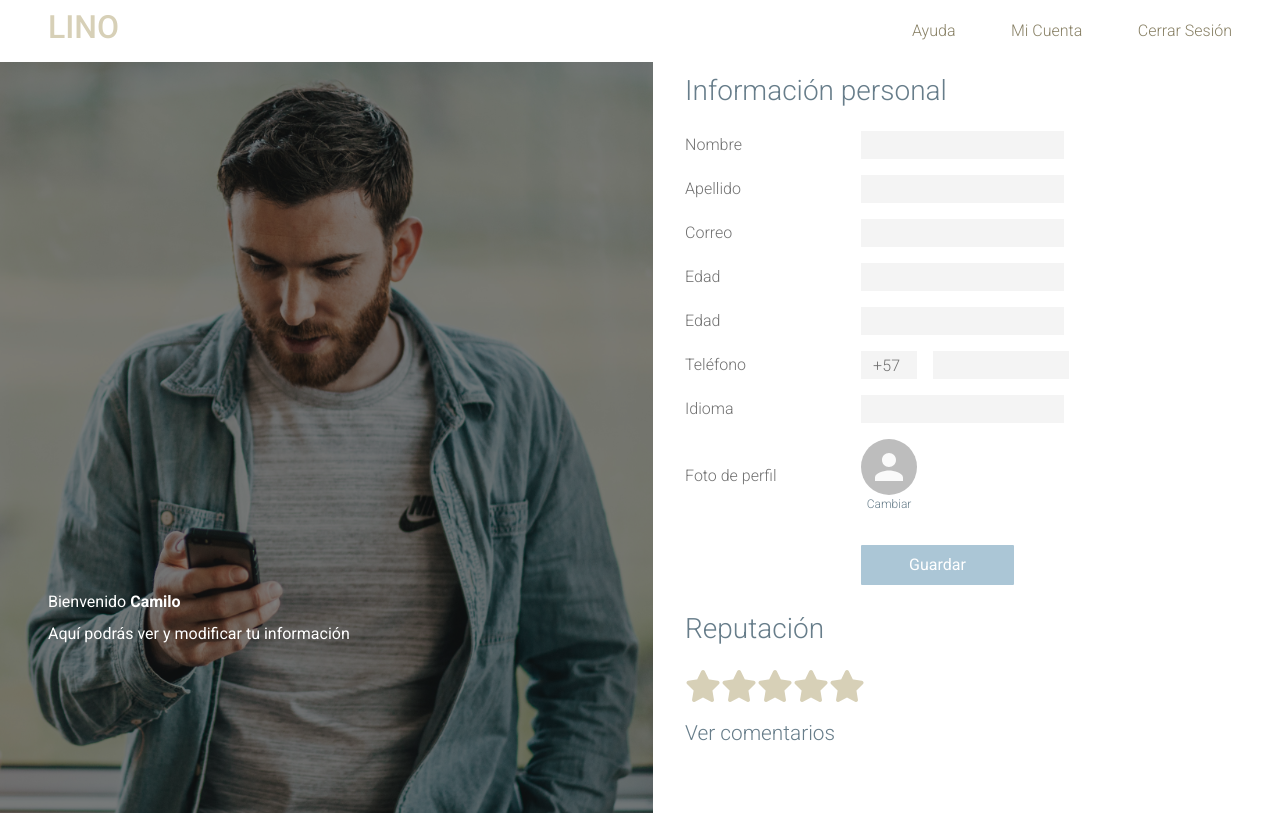
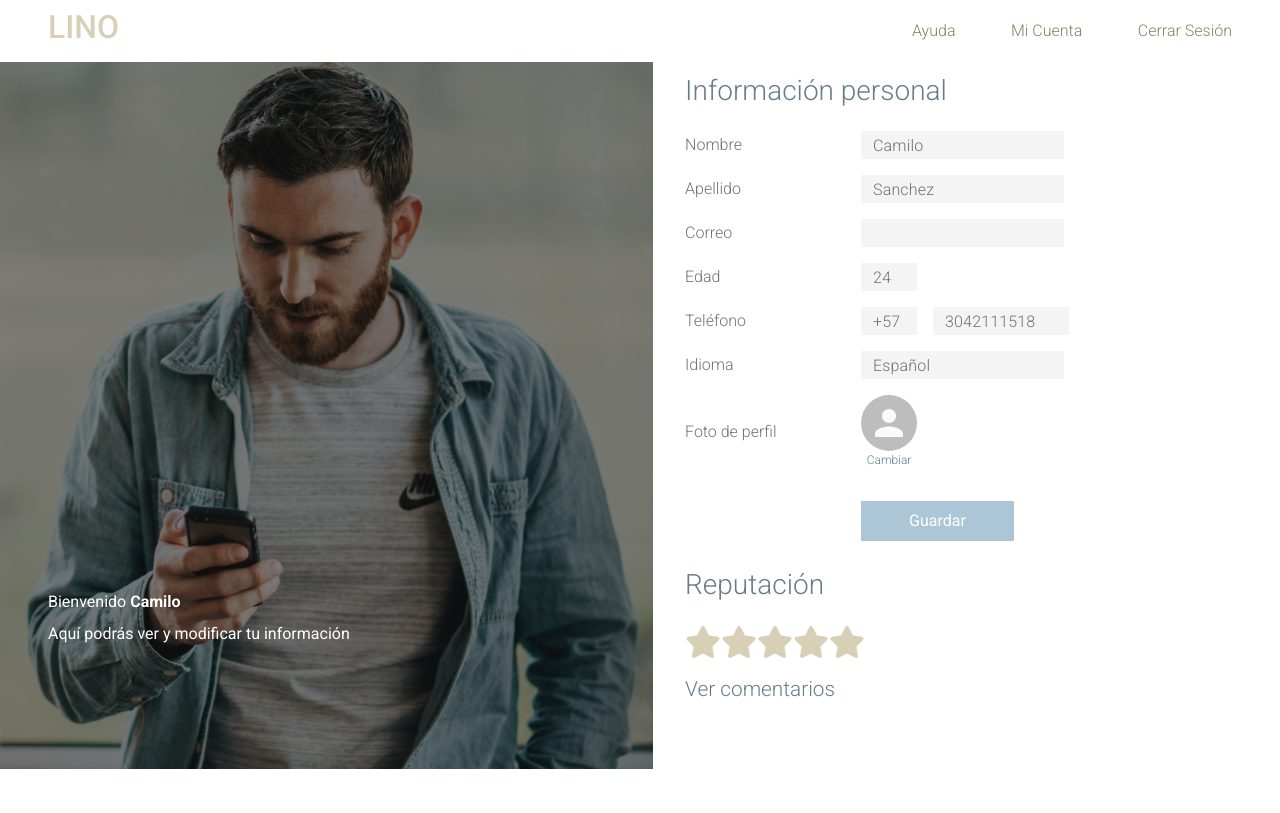
Before and after one commit to Sagalo04/lino-app, a React (Create React App) app: page /User in a window 1280 px wide. Built offline with nearby package versions, Linux system fonts and the light colour scheme; what google-maps-react would draw is missing.

Commit message:
Fields complete

```diff
--- a/src/Components/Acount/Acount.js
+++ b/src/Components/Acount/Acount.js
@@ -3,6 +3,8 @@ import React from 'react';
 import UserProfile from '../../UserProfile';
 import OButton from '../OButton/OButton';
 import './Acount.css'
+
+
 const useStyles = makeStyles((theme) => ({
     root: {
         display: 'flex',
@@ -113,31 +115,25 @@ function Acount(props) {
                         <div className="o-changeInfo">
                             <p className='o-labeled'>Nombre</p>
                             <FormControl className={classes.margin}>
-                                <BootstrapInput defaultValue="" id="bootstrap-input" />
+                                <BootstrapInput defaultValue="Camilo" id="bootstrap-input" />
                             </FormControl>
                         </div>
                         <div className="o-changeInfo">
                             <p className='o-labeled'>Apellido</p>
                             <FormControl className={classes.margin}>
-                                <BootstrapInput defaultValue="" id="bootstrap-input" />
+                                <BootstrapInput defaultValue="Sanchez" id="bootstrap-input" />
                             </FormControl>
                         </div>
                         <div className="o-changeInfo">
                             <p className='o-labeled'>Correo</p>
                             <FormControl className={classes.margin}>
-                                <BootstrapInput defaultValue="" id="bootstrap-input" />
+                                <BootstrapInput disabled defaultValue={`${UserProfile.getMail()}`} id="bootstrap-input" />
                             </FormControl>
                         </div>
                         <div className="o-changeInfo">
                             <p className='o-labeled'>Edad</p>
                             <FormControl className={classes.margin}>
-                                <BootstrapInput defaultValue="" id="bootstrap-input" />
-                            </FormControl>
-                        </div>
-                        <div className="o-changeInfo">
-                            <p className='o-labeled'>Edad</p>
-                            <FormControl className={classes.margin}>
-                                <BootstrapInput defaultValue="" id="bootstrap-input" />
+                                <BootstrapInput2 defaultValue="24" id="bootstrap-input" />
                             </FormControl>
                         </div>
                         <div className="o-changeInfo">
@@ -146,13 +142,13 @@ function Acount(props) {
                                 <BootstrapInput2 defaultValue="+57" id="bootstrap-input2" />
                             </FormControl>
                             <FormControl className={classes.margin}>
-                                <BootstrapInput3 defaultValue="" id="bootstrap-input" />
+                                <BootstrapInput3 defaultValue="3042111518" id="bootstrap-input" />
                             </FormControl>
                         </div>
                         <div className="o-changeInfo">
                             <p className='o-labeled'>Idioma</p>
                             <FormControl className={classes.margin}>
-                                <BootstrapInput defaultValue="" id="bootstrap-input" />
+                                <BootstrapInput defaultValue="Español" id="bootstrap-input" />
                             </FormControl>
                         </div>
                         <div className="o-changeInfo">
```
